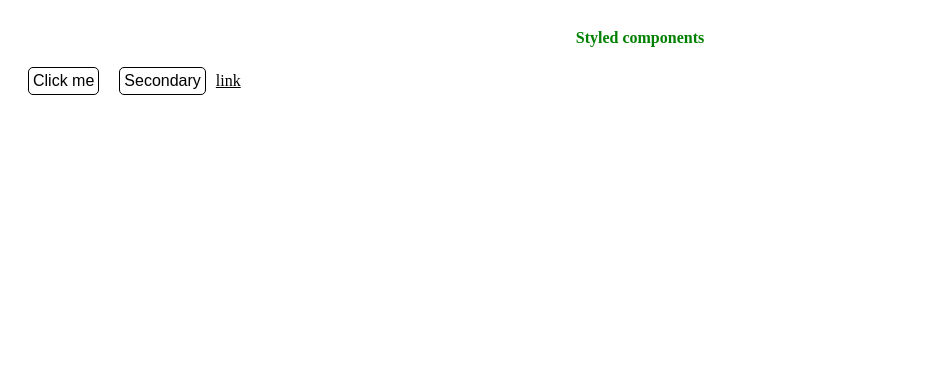
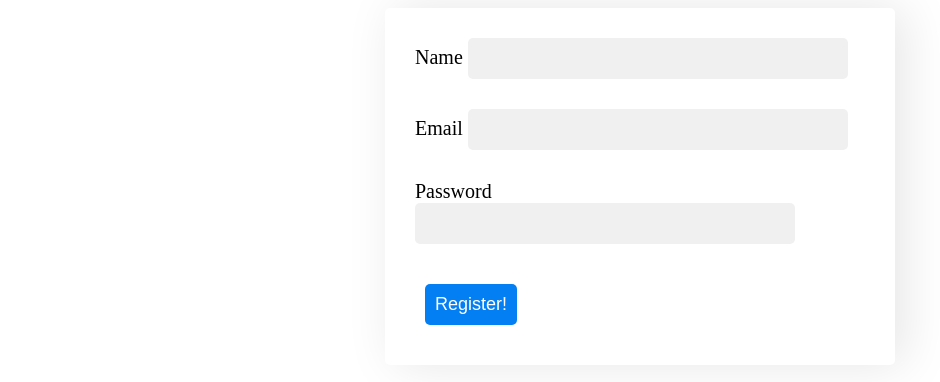
Before and after one commit to yamilzavala/react-interview, a React (Create React App) app: page / in a window 1280 px wide. Shown: the top 382 px of the page, without its empty margins (0-940 px from the left). Built offline with nearby package versions, Linux system fonts and the light colour scheme.

Commit message:
styled component form

```diff
--- a/src/App.js
+++ b/src/App.js
@@ -5,6 +5,7 @@ import ClassComponent from "./theory/Class-Component";
 import Fc from "./theory/Fc-Component";
 import AppFcCustomHook from "./theory/custon-hook/exampleThree/AppFc";
 import AppStyled from "./theory/styled-components/basic-sxample/AppStyled";
+import AppStyledComponent from "./theory/styled-components/complex-example/AppAstyledComponent";
 
 function App() {
 
@@ -32,7 +33,8 @@ function App() {
       {/* <AppFcCustomHook />  */}
 
       {/* styled components */}
-      <AppStyled/>
+      {/* <AppStyled/> */}
+      <AppStyledComponent/>
     </div>
   );
 }
--- a/src/theory/styled-components/basic-sxample/AppStyled.js
+++ b/src/theory/styled-components/basic-sxample/AppStyled.js
@@ -45,8 +45,6 @@ color: black;
 cursor: pointer;
 `;
 
-
-
 const AppStyled = () => {
     return (
         <Wrapper>
--- a/src/theory/styled-components/complex-example/AppAstyledComponent.js
+++ b/src/theory/styled-components/complex-example/AppAstyledComponent.js
@@ -1,11 +1,74 @@
 import React from 'react';
 import styled from 'styled-components'
 
+const Container = styled.div`
+display: flex;
+justify-content: center;
+align-items: center;
+height: 100%;
+`;
+
+const Form = styled.div`
+width: 100%;
+background: #fff;
+padding: 30px;
+max-width: 450px;
+border-radius: 5px;
+box-shadow: rgba(3,3,3,0.1) 10px 0px 50px;
+`;
+
+const Field = styled.div`
+margin-bottom: 30px`;
+
+const Label = styled.label`
+margin-right: 5px;
+font-size: 20px`;
+
+const Input = styled.input`
+width: 80%;
+padding: 10px 10px;
+border: 0;
+background: #f0f0f0;
+border-radius: 5px;
+color: #555;
+font-weigth: 600;
+font-size: 18px;
+`;
+
+const Button = styled.button`
+background: #037ef3;
+color: #fff;
+font-weigth: 600;
+border-radius: 5px;
+padding: 10px 10px;
+font-size: 18px;
+cursor: pointer;
+border: 0;
+
+&:hover {
+    background: #0271da;
+}
+`;
+
 const AppStyledComponent = () => {
     return (
-        <div>
-            <h1>Styled components</h1>
-        </div>
+        <Container>
+            <Form>
+                <Field>
+                    <Label>Name</Label>
+                    <Input type="text" name="name"/>
+                </Field>
+                <Field>
+                    <Label>Email</Label>
+                    <Input type="text" name="email"/>
+                </Field>
+                <Field>
+                    <Label>Password</Label>
+                    <Input type="password" name="password"/>
+                </Field>
+                    <Button>Register!</Button>
+            </Form>
+        </Container>
     );
 };
 
```
